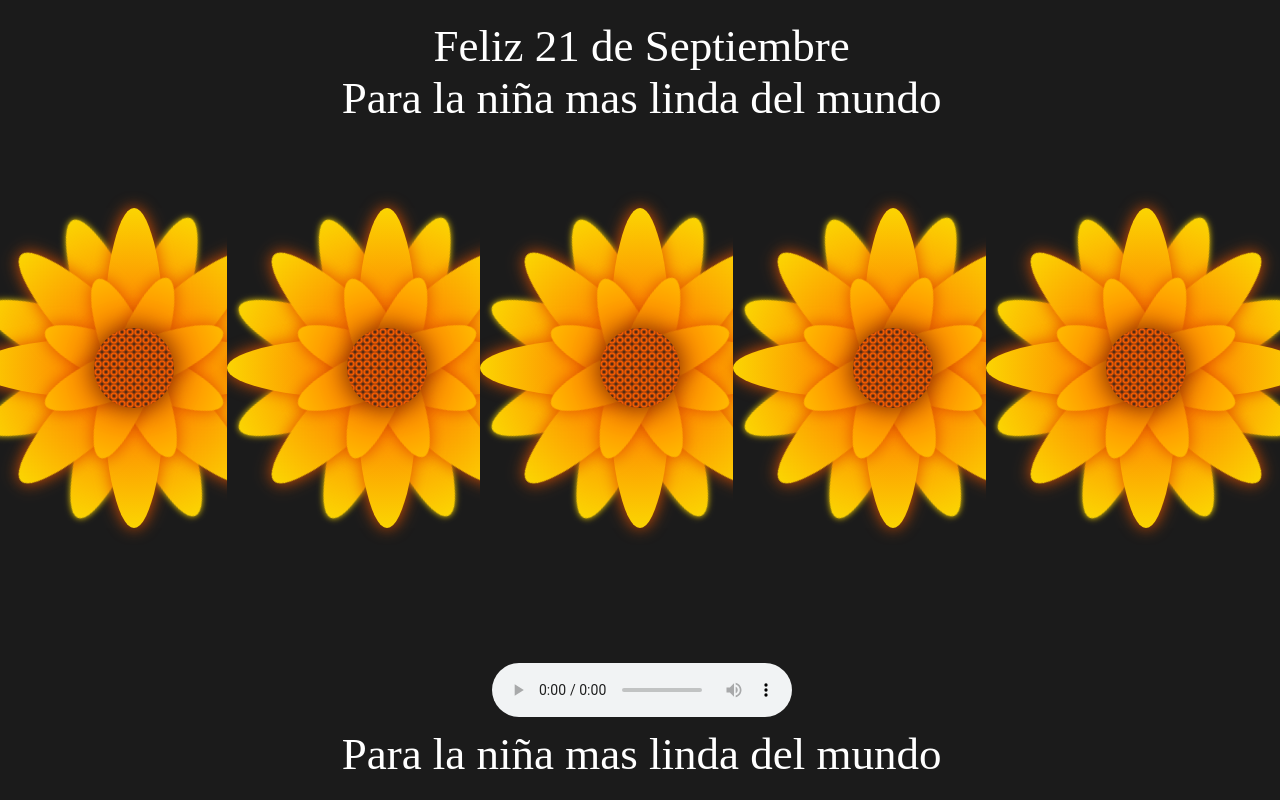
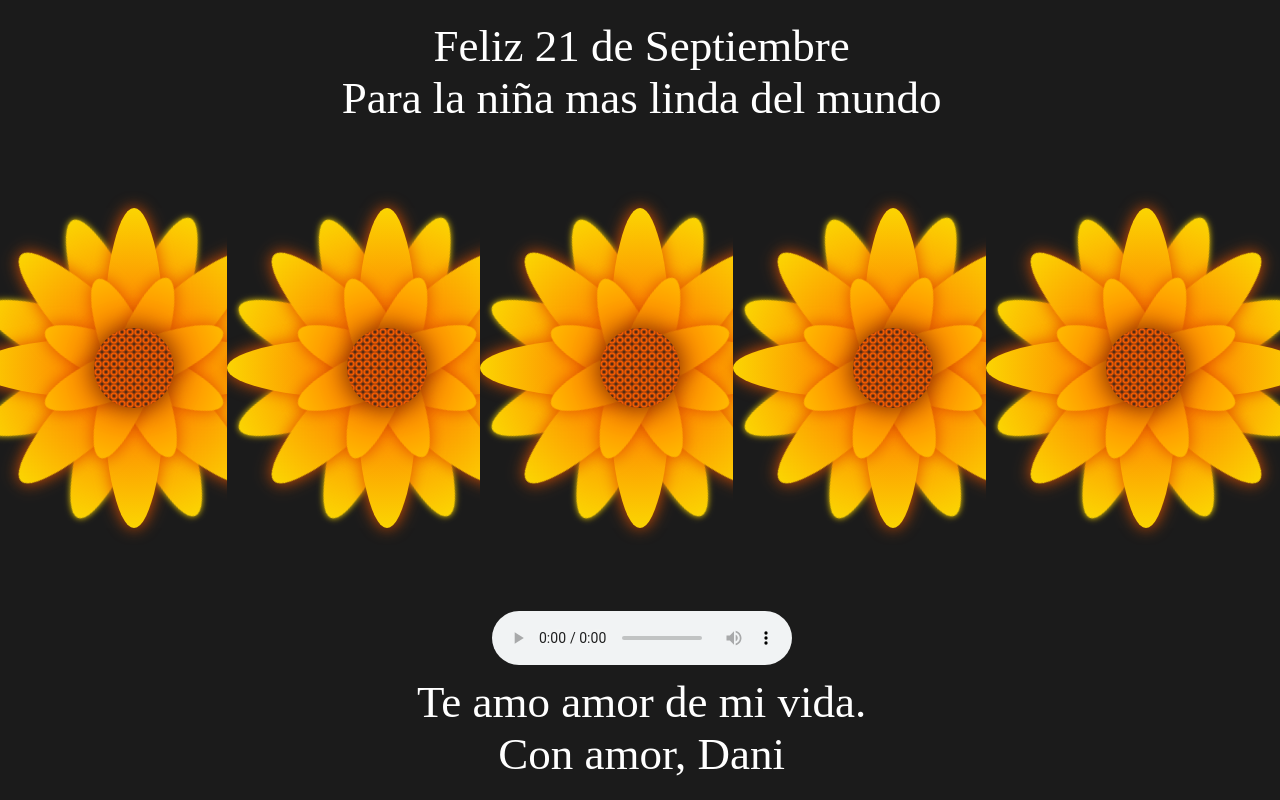
Before and after one commit to pakoxtror/jubilant-octo-waffle, a plain HTML site: page docs/index.html in a window 1280 px wide. Shown: the top 800 px of the page. Drawn offline with Linux system fonts and the light colour scheme.

Commit message:
Update html

```diff
--- a/docs/index.html
+++ b/docs/index.html
@@ -6,7 +6,7 @@
     <meta name="viewport" content="width=device-width, initial-scale=1.0" />
     <link rel="Stylesheet" href="style.css" />
     <script src="script.js"></script>
-    <title>Flores Amarillas</title>
+    <title>Flores para Nicole</title>
   </head>
   <body>
     <div class="text-above">
@@ -103,7 +103,8 @@
         Your browser does not support the audio element.
       </audio>
       <br />
-      Para la niña mas linda del mundo
+      Te amo amor de mi vida. <br />
+      Con amor, Dani
     </div>
   </body>
 </html>
```
